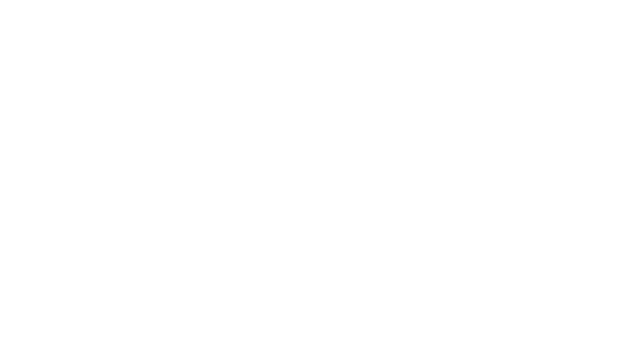
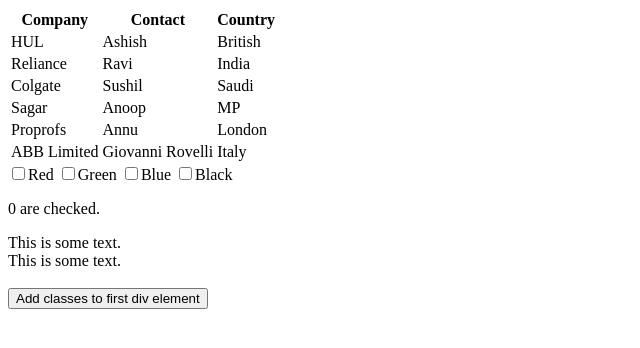
Before and after one commit to erabhaya/jquery-hands-on-again, a plain HTML site: page index.html in a window 1280 px wide. Shown: the whole page, without its empty margins (0-640 px from the left). Drawn offline with nearby package versions, Linux system fonts and the light colour scheme.

Commit message:
jquerryhandsonAgain

```diff
--- a/index.html
+++ b/index.html
@@ -1,12 +1,108 @@
 <!DOCTYPE html>
 <html lang="en">
-<head>
-    <meta charset="UTF-8">
-    <meta http-equiv="X-UA-Compatible" content="IE=edge">
-    <meta name="viewport" content="width=device-width, initial-scale=1.0">
+  <head>
+    <meta charset="UTF-8" />
+    <meta http-equiv="X-UA-Compatible" content="IE=edge" />
+    <meta name="viewport" content="width=device-width, initial-scale=1.0" />
+    <script src="https://ajax.googleapis.com/ajax/libs/jquery/3.6.0/jquery.min.js"></script>
     <title>main</title>
-</head>
-<body>
+    <style>
+      .important {
+        font-weight: bold;
+        font-size: xx-large;
+      }
 
-</body>
+      .blue {
+        color: blue;
+      }
+    </style>
+  </head>
+  <body>
+    <div class="tab">
+      <table id="table">
+        <tr class="tr">
+          <th class="th">Company</th>
+          <th class="th">Contact</th>
+          <th class="th">Country</th>
+        </tr>
+        <tr class="tr">
+          <td class="td">HUL</td>
+          <td class="td">Ashish</td>
+          <td class="td">British</td>
+        </tr>
+        <tr class="tr">
+          <td class="td">Reliance</td>
+          <td class="td">Ravi</td>
+          <td class="td">India</td>
+        </tr>
+        <tr class="tr">
+          <td class="td">Colgate</td>
+          <td class="td">Sushil</td>
+          <td class="td">Saudi</td>
+        </tr>
+        <tr>
+          <td class="td">Sagar</td>
+          <td class="td">Anoop</td>
+          <td class="td">MP</td>
+        </tr>
+        <tr class="tr">
+          <td class="td">Proprofs</td>
+          <td class="td">Annu</td>
+          <td class="td">London</td>
+        </tr>
+        <tr class="tr">
+          <td class="td">ABB Limited</td>
+          <td class="td">Giovanni Rovelli</td>
+          <td class="td">Italy</td>
+        </tr>
+      </table>
+    </div>
+    <script>
+      $(document).ready(function () {
+        $("#table").find("tr:gt(7)").remove();
+      });
+      $("#button2").click(function () {
+        $(".table").find("tr:eq(2)").remove();
+      });
+    </script>
+
+    <form>
+      <input type="checkbox" name="color" value="Bike" />Red
+      <input type="checkbox" name="color" value="Car" />Green
+      <input type="checkbox" name="color" value="Car" />Blue
+      <input type="checkbox" name="color" value="Car" />Black
+    </form>
+    <p></p>
+
+    <script>
+      var count_Checked = function () {
+        var n = $("input:checked").length;
+        $("p").text(n + (n === 1 ? " is" : " are") + " checked.");
+      };
+      count_Checked();
+      $("input[type=checkbox]").on("click", count_Checked);
+    </script>
+
+    <div class="jq">
+      <h1>friends</h1>
+      <p>Hi Abhay</p>
+      <button>Hello</button>
+      <input type="text" placeholder="do something great" />
+    </div>
+    <script>
+      $(".jq").empty();
+    </script>
+    <div id="div1">This is some text.</div>
+    <div id="div2">This is some text.</div>
+    <br />
+
+    <button>Add classes to first div element</button>
+    <script>
+      $(document).ready(function () {
+        $("button").click(function () {
+          $("#div1").addClass("important blue");
+        });
+      });
+    </script>
+  </body>
 </html>
```
Also changed, not shown: chess.html (+68 -0 lines).
